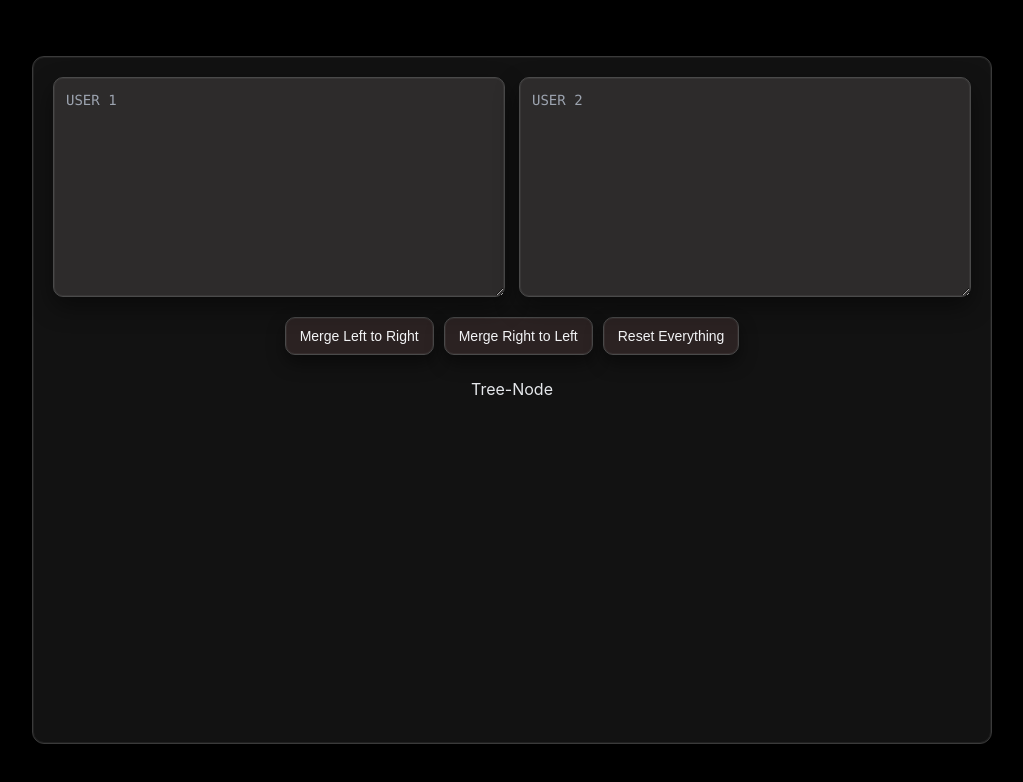
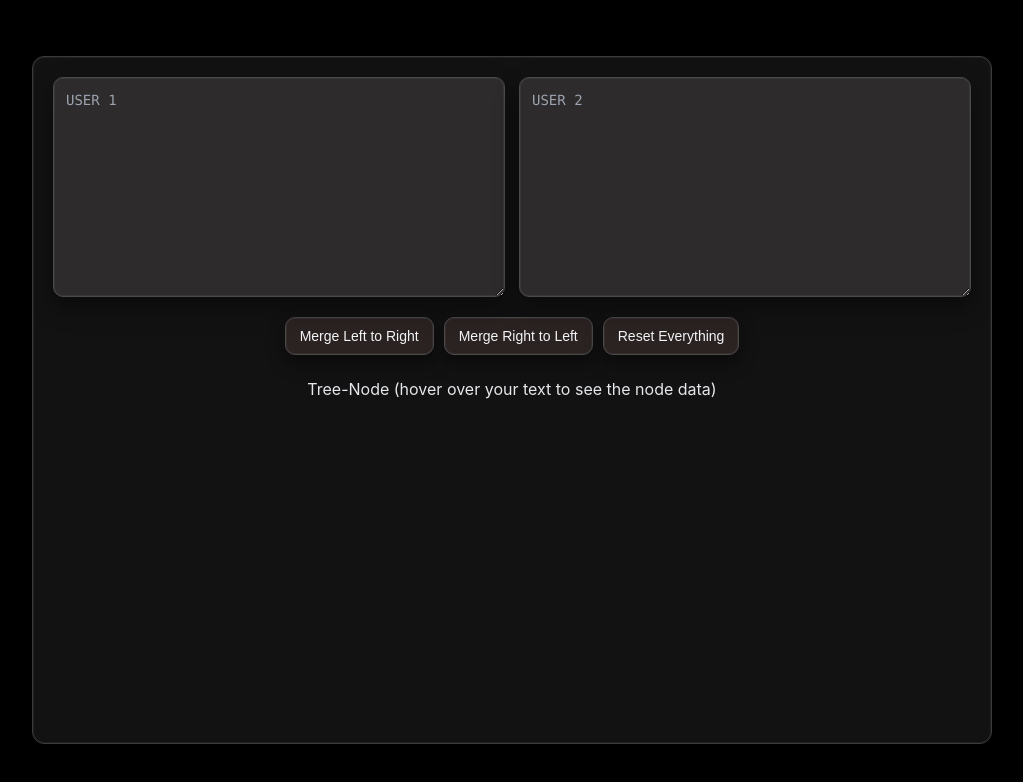
Before and after one commit to viralcodex/fugue, a website built with Vite: page index.html in a window 1280 px wide. Shown: the whole page, without its empty margins (128-1151 px from the left). Built offline with nearby package versions, Linux system fonts and the light colour scheme.

Commit message:
feat: update heading text for improved user guidance

```diff
--- a/index.html
+++ b/index.html
@@ -163,7 +163,7 @@
 			<button id="resetAll" type="button">Reset Everything</button>
 		</section>
 		<section>
-			<span id="heading">Tree-Node</span>
+			<span id="heading">Tree-Node (hover over your text to see the node data)</span>
 			<pre id="node">
 			</pre>
 		</section>
```
